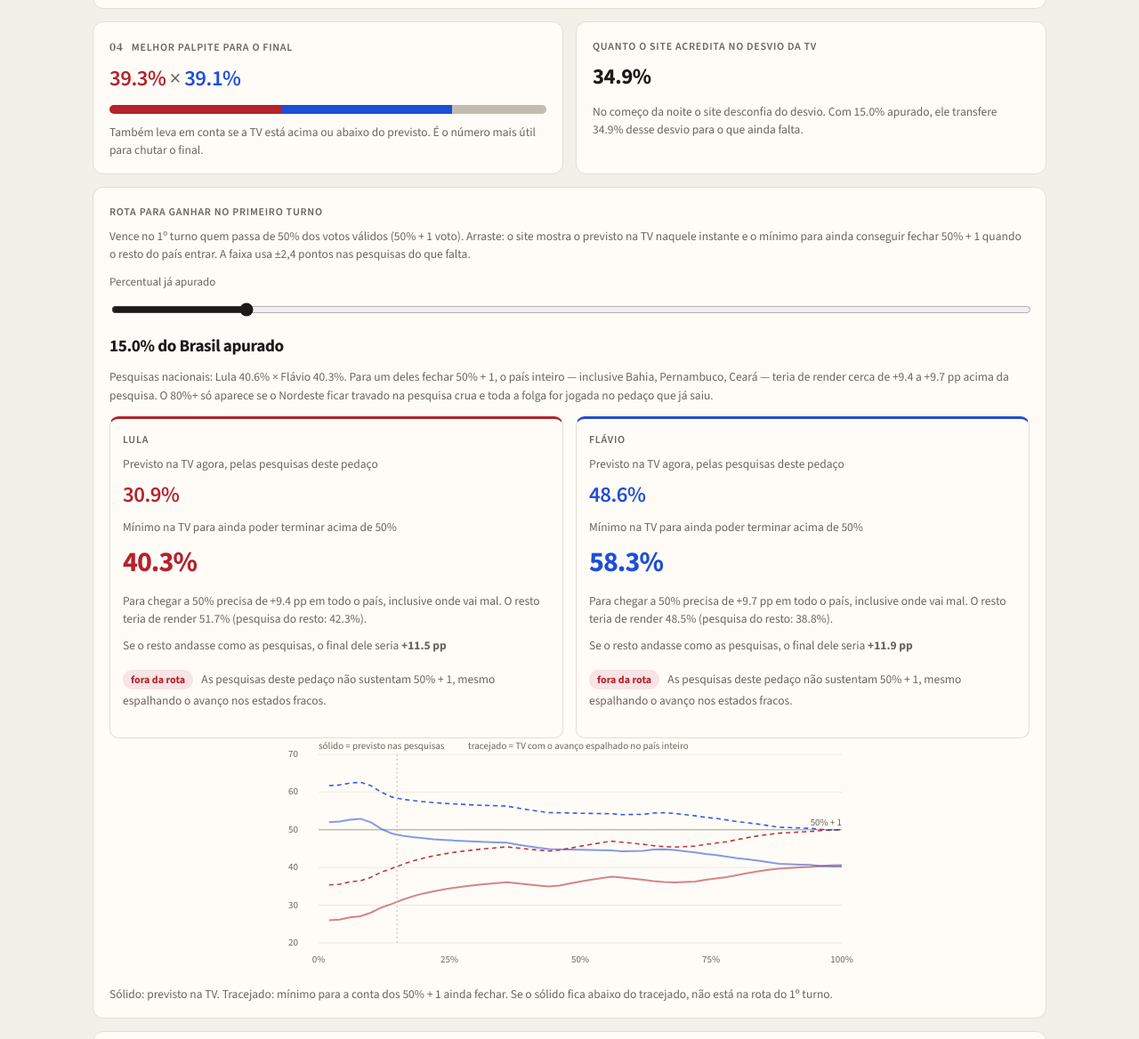
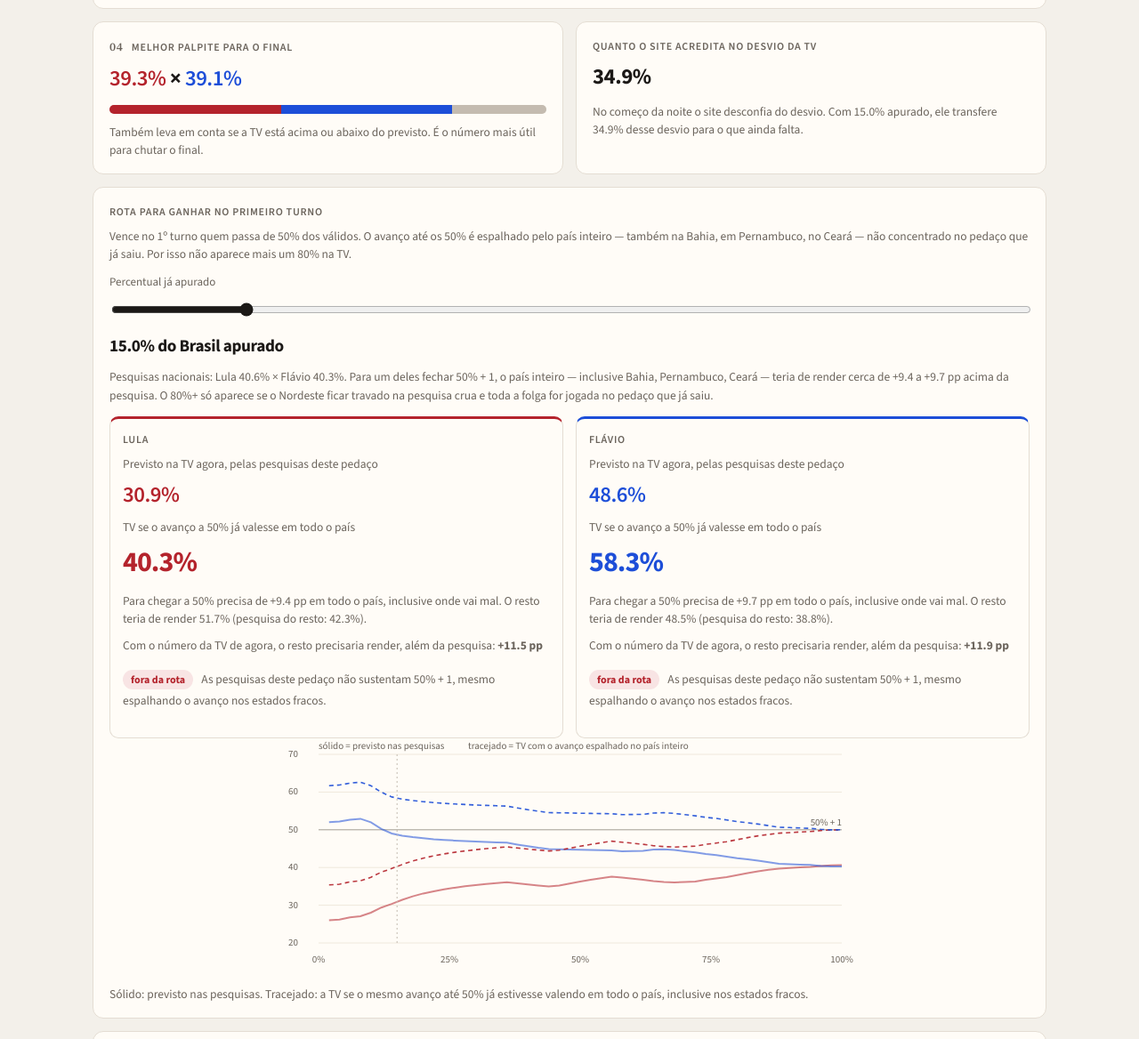
Before and after one commit to rconterb/nowcast-eleicoes-2026, a plain HTML site: page index.html in a window 1280 px wide. Shown: the part 759-1927 px from the top of the page at 89% size. Drawn offline with nearby package versions, Linux system fonts and the light colour scheme.

Commit message:
copy: labels da rota com avanço espalhado

```diff
--- a/index.html
+++ b/index.html
@@ -40,7 +40,6 @@
   .l { color:var(--lula); font-weight:600; } .f { color:var(--flavio); font-weight:600; }
   .chip { display:inline-block; padding:2px 9px; border-radius:99px; font-size:12px; font-weight:700; margin-right:6px; }
   .ok { background:#e4f6ec; color:var(--ok); } .warn { background:#f8edd9; color:var(--warn); } .bad { background:#f8e4e4; color:var(--bad); }
-  .muted { color:var(--muted); font-weight:500; }
   .tiny { font-size:13.5px; color:var(--muted); margin:10px 0 0; }
   button { background:#fff; color:var(--ink); border:1px solid var(--line); border-radius:999px; padding:7px 12px; cursor:pointer; font-size:13px; font-family:inherit; }
   button:hover { background:#f4efe6; }
@@ -52,10 +51,6 @@
   footer { color:var(--muted); font-size:13px; margin-top:8px; }
   svg text { font-family:"Source Sans 3",system-ui,sans-serif; fill:var(--muted); font-size:11px; }
   svg .gridline { stroke:#efe8dc; stroke-width:1; }
-  .how { display:grid; grid-template-columns:repeat(3,1fr); gap:12px; margin:16px 0 0; }
-  @media (max-width:800px){ .how{grid-template-columns:1fr;} }
-  .how div { background:#f7f2ea; border-radius:10px; padding:12px 14px; }
-  .how b { display:block; margin-bottom:4px; }
   .help { margin:8px 0 0; font-size:13.5px; color:var(--muted); }
   .cand { border:1px solid var(--line); border-radius:10px; padding:14px; }
   .cand.lula { border-top:3px solid var(--lula); }
@@ -103,7 +98,7 @@
     <div class="card s6"><div class="k">Quanto o site acredita no desvio da TV</div><div class="v" id="vKappa">—</div><p class="tiny" id="tKappa"></p></div>
     <div class="card s12">
       <div class="k">Rota para ganhar no primeiro turno</div>
-      <p class="help">Vence no 1º turno quem passa de 50% dos votos válidos (50% + 1 voto). Arraste: o site mostra o previsto na TV naquele instante e o mínimo para ainda conseguir fechar 50% + 1 quando o resto do país entrar. A faixa usa ±2,4 pontos nas pesquisas do que falta.</p>
+      <p class="help">Vence no 1º turno quem passa de 50% dos válidos. O avanço até os 50% é espalhado pelo país inteiro — também na Bahia, em Pernambuco, no Ceará — não concentrado no pedaço que já saiu. Por isso não aparece mais um 80% na TV.</p>
       <label style="margin-top:12px">Percentual já apurado</label>
       <input id="slider1t" type="range" min="1" max="100" step="1" value="15" />
       <div class="v" id="slider1tVal" style="font-size:1.2rem">15%</div>
@@ -113,25 +108,25 @@
           <div class="k">Lula</div>
           <div class="help">Previsto na TV agora, pelas pesquisas deste pedaço</div>
           <div class="v l" id="l1tExp">—</div>
-          <div class="help">Mínimo na TV para ainda poder terminar acima de 50%</div>
+          <div class="help">TV se o avanço a 50% já valesse em todo o país</div>
           <div class="need l" id="l1tNeed">—</div>
           <p class="tiny" id="l1tBand"></p>
-          <p class="tiny">Se o resto andasse como as pesquisas, o final dele seria <b id="l1tFinal">—</b></p>
+          <p class="tiny">Com o número da TV de agora, o resto precisaria render, além da pesquisa: <b id="l1tFinal">—</b></p>
           <p><span id="l1tSt" class="chip warn">—</span> <span id="l1tStTxt" class="tiny"></span></p>
         </div>
         <div class="cand flavio">
           <div class="k">Flávio</div>
           <div class="help">Previsto na TV agora, pelas pesquisas deste pedaço</div>
           <div class="v f" id="f1tExp">—</div>
-          <div class="help">Mínimo na TV para ainda poder terminar acima de 50%</div>
+          <div class="help">TV se o avanço a 50% já valesse em todo o país</div>
           <div class="need f" id="f1tNeed">—</div>
           <p class="tiny" id="f1tBand"></p>
-          <p class="tiny">Se o resto andasse como as pesquisas, o final dele seria <b id="f1tFinal">—</b></p>
+          <p class="tiny">Com o número da TV de agora, o resto precisaria render, além da pesquisa: <b id="f1tFinal">—</b></p>
           <p><span id="f1tSt" class="chip warn">—</span> <span id="f1tStTxt" class="tiny"></span></p>
         </div>
       </div>
       <svg id="chart1t" viewBox="0 0 640 260" width="100%" height="260" role="img" aria-label="Rota para o primeiro turno"></svg>
-      <p class="tiny">Sólido: previsto na TV. Tracejado: mínimo para a conta dos 50% + 1 ainda fechar. Se o sólido fica abaixo do tracejado, não está na rota do 1º turno.</p>
+      <p class="tiny">Sólido: previsto nas pesquisas. Tracejado: a TV se o mesmo avanço até 50% já estivesse valendo em todo o país, inclusive nos estados fracos.</p>
     </div>
     <div class="card s12">
       <div class="k">Como o placar costuma andar durante a noite</div>
```
